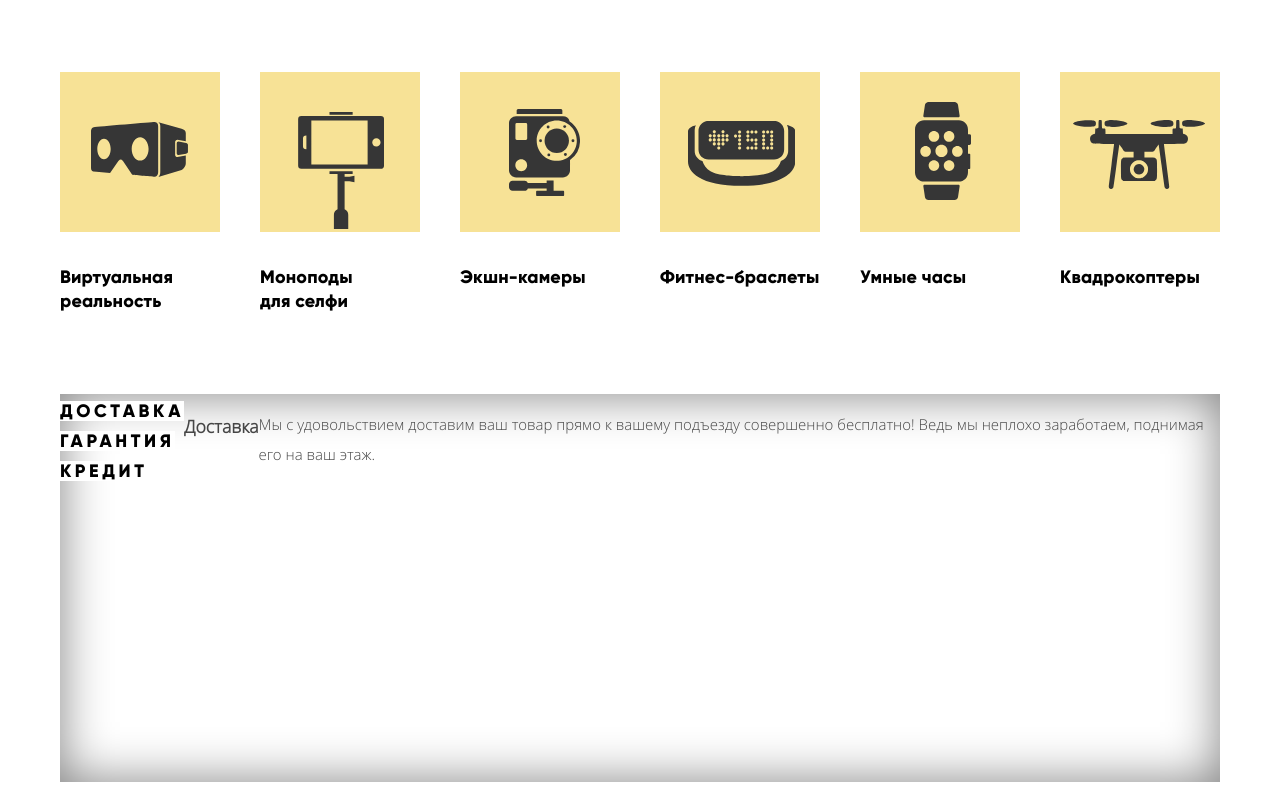
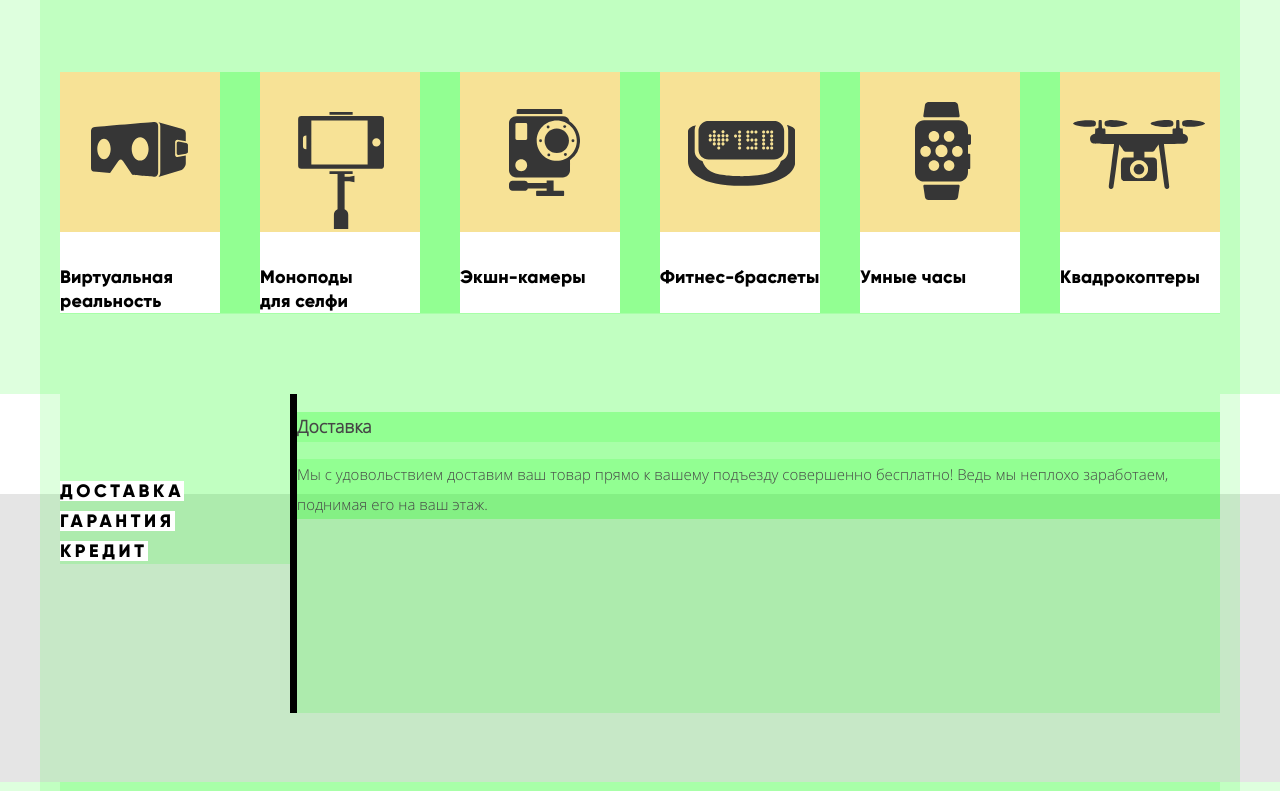
Before and after one commit to univerid/828337-device, a plain HTML site: page index.html in a window 1280 px wide. Shown: the part 751-1542 px from the top of the page. Drawn offline with Linux system fonts and the light colour scheme.

Commit message:
index - начал делать блок Услуги

```diff
--- a/css/style.css
+++ b/css/style.css
@@ -378,10 +378,10 @@ line-height: 40px;
 }
 
 /* ----- Сеточные стили ----- */
-/*
+
 * {
   background: rgba(0, 255, 0, 0.13);
-} */
+}
 
 /* html,
 body {
@@ -842,23 +842,45 @@ padding: 0;
 }
 
 .services-wrapper {
-  display: flex;
-  justify-content: center;
-  width: auto;
-
-  box-shadow: 0 0 50px gray inset;
+  width: 100%;
+  background-color: #ffffff;
+  box-shadow: 0 -288px #e5e5e5 inset;
 }
 
+.services .container {
+  display: flex;
+  flex-direction: row;
+  align-items: flex-start;
+
+  box-sizing: border-box;
+}
+
+.services-controls {
+  display: flex;
+  flex-direction: column;
+  width: 278px;
+  padding-top: 80px;
+
+}
+
+
+
 .services-list {
+  box-sizing: border-box;
+  width: 1122px;
   margin: 0;
   padding: 0;
-  min-height: 388px;
-  margin-left: auto;
-  margin-right: auto;
+
+  margin-bottom: 69px;
+  min-height: 319px;
+
+  border-left: 7px solid #000000;
 
   list-style: none;
+}
 
-}
+
+
 
 .logotypes {
   min-height: 288px;
--- a/index.html
+++ b/index.html
@@ -52,8 +52,10 @@
         </nav>
     </header>
 
-    <main class="container">
+    <main>
       <h1 class="visually-hidden">«Device» - интернет-магазин гаджетов</h1>
+
+      <div class="container">
         <section class="slider">
           <h2 class="visually-hidden">Рекомендуемые товары</h2>
           <input class="visually-hidden" type="radio" id="product-1" name="toggle" checked>
@@ -175,32 +177,39 @@
             <li class="catalog-menu-item catalog-menu-quadcopters"><a href="catalog-quadcopters.html">Квадрокоптеры</a></li>
           </ul>
         </section>
+      </div>
 
       <section class="services">
+        <div class="services-wrapper">
+          <div class="container">
             <h2 class="visually-hidden">Услуги</h2>
-        <div class="services-wrapper">
-          <ul class="services-list">
-            <li>
+            <div class="services-controls">
               <a href="#">
                 <span class="button service-button service-current">Доставка</span>
               </a>
-            </li>
-            <li>
               <a href="#">
                 <span class="button service-button">Гарантия</span>
               </a>
-            </li>
-            <li>
               <a href="#">
                 <span class="button service-button">Кредит</span>
               </a>
+            </div>
+
+            <ul class="services-list">
+              <li class="services-item">
+                <h3 class="service-title">Доставка</h3>
+                <p class="service-description">Мы с удовольствием доставим ваш товар прямо к вашему подъезду совершенно бесплатно! Ведь мы неплохо заработаем, поднимая его на ваш этаж.</p>
+              </li>
+              <li class="services-item">
+              </li>
+              <li class="services-item">
               </li>
             </ul>
-          <h3 class="service-title">Доставка</h3>
-          <p class="service-description">Мы с удовольствием доставим ваш товар прямо к вашему подъезду совершенно бесплатно! Ведь мы неплохо заработаем, поднимая его на ваш этаж.</p>
+          </div>
         </div>
       </section>
 
+      <div class="container">
         <section class="logotypes">
           <h2 class="visually-hidden">Логотипы производителей</h2>
           <ul class="logotypes-list">
@@ -264,6 +273,8 @@
             </p>
           </section>
         </div>
+      </div>
+
 
     </main>
 
```
Lines whose indentation alone changed are shown as unchanged.
